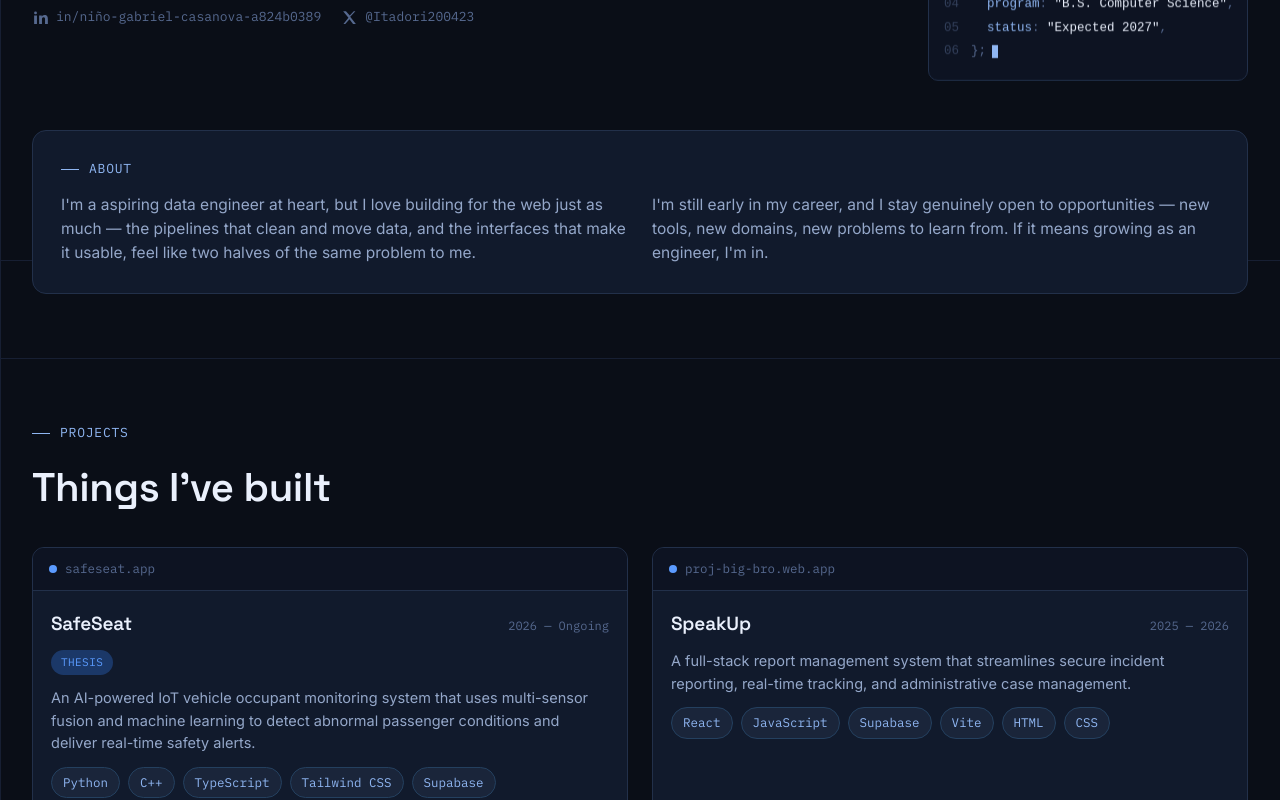
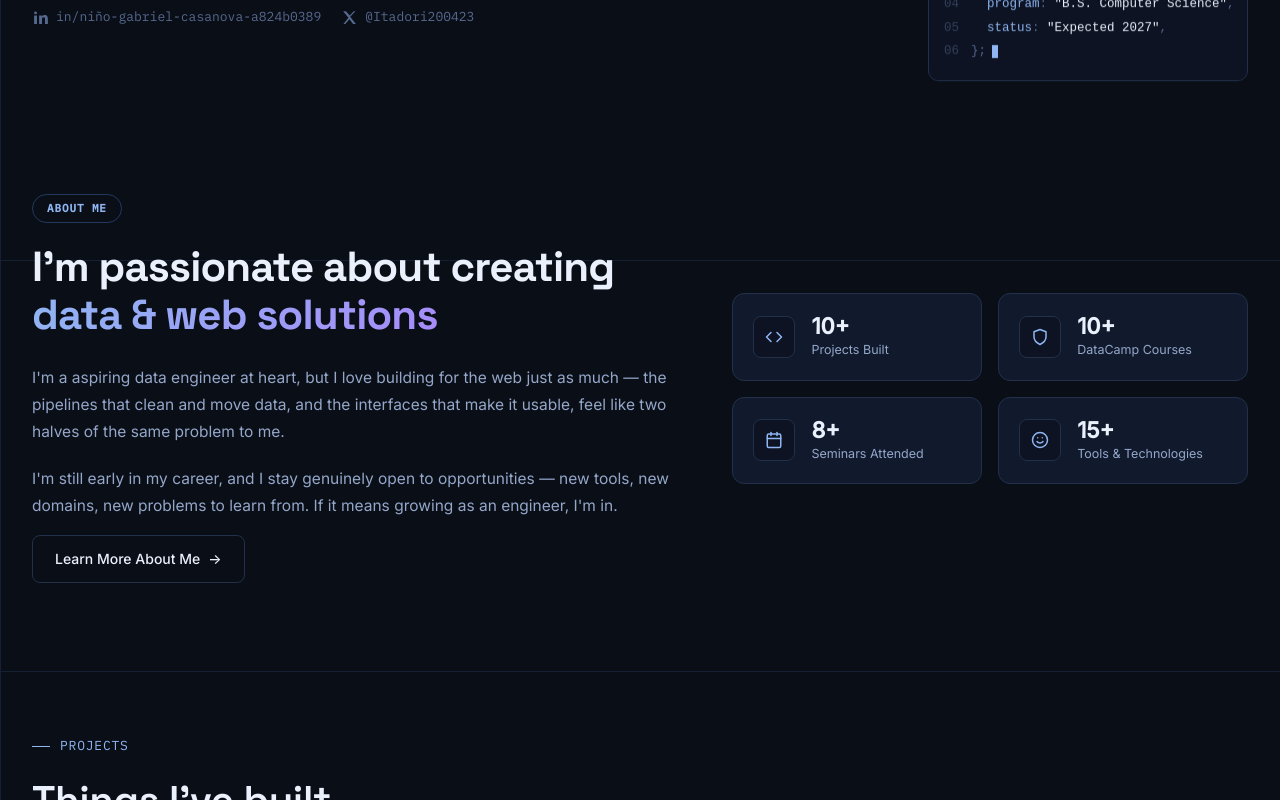
Before and after one commit to ooniins/Casanova_Portfolio, a React (Vite) app: page / in a window 1280 px wide. Shown: the part 540-1340 px from the top of the page. Built offline with nearby package versions, Linux system fonts and the light colour scheme.

Commit message:
Docs: Update about page

```diff
--- a/src/components/About.css
+++ b/src/components/About.css
@@ -95,8 +95,8 @@
 /* ===== Levitating Profile Picture Placeholder ===== */
 .hero__avatar-panel {
   flex: 0 0 auto;
-  width: 320px; /* Made your pic a bit bigger! */
-  margin-left: 35px; /* Shifted the pic slightly to the right */
+  width: 320px;
+  margin-left: 35px;
   align-self: flex-start;
   background: var(--bg-raised);
   border: 1px solid var(--line);
@@ -135,9 +135,9 @@
 /* ===== Compact Code-styled info block ===== */
 .code-card {
   flex: 0 0 auto;
-  width: 320px; /* Kept compact and neat */
+  width: 320px;
   align-self: flex-end;
-  margin-top: -38px; /* Tucks beautifully underneath your larger frame */
+  margin-top: -38px;
   border: 1px solid var(--line);
   border-radius: 10px;
   overflow: hidden;
@@ -156,51 +156,22 @@
 
 /* ===== Animations ===== */
 @keyframes panel-in {
-  from {
-    opacity: 0;
-    transform: translateX(-14px);
-  }
-  to {
-    opacity: 1;
-    transform: translateX(0);
-  }
+  from { opacity: 0; transform: translateX(-14px); }
+  to { opacity: 1; transform: translateX(0); }
 }
 
 @keyframes card-in {
-  to {
-    opacity: 1;
-    transform: translateX(0);
-  }
+  to { opacity: 1; transform: translateX(0); }
 }
 
 @keyframes levitate-panel {
-  0%, 100% {
-    transform: translateY(0);
-  }
-  50% {
-    transform: translateY(-8px);
-  }
+  0%, 100% { transform: translateY(0); }
+  50% { transform: translateY(-8px); }
 }
 
 @keyframes levitate-card {
-  0%, 100% {
-    transform: translateY(0);
-  }
-  50% {
-    transform: translateY(-11px);
-  }
-}
-
-@media (prefers-reduced-motion: reduce) {
-  .hero__avatar-panel,
-  .code-card {
-    animation: none;
-    opacity: 1;
-    transform: none;
-  }
-  .code-card:hover {
-    transform: none;
-  }
+  0%, 100% { transform: translateY(0); }
+  50% { transform: translateY(-11px); }
 }
 
 .code-card__bar {
@@ -222,21 +193,9 @@
 }
 
 @keyframes dot-pulse {
-  0% {
-    box-shadow: 0 0 0 0 rgba(91, 155, 255, 0.45);
-  }
-  70% {
-    box-shadow: 0 0 0 6px rgba(91, 155, 255, 0);
-  }
-  100% {
-    box-shadow: 0 0 0 0 rgba(91, 155, 255, 0);
-  }
-}
-
-@media (prefers-reduced-motion: reduce) {
-  .code-card__dot {
-    animation: none;
-  }
+  0% { box-shadow: 0 0 0 0 rgba(91, 155, 255, 0.45); }
+  70% { box-shadow: 0 0 0 6px rgba(91, 155, 255, 0); }
+  100% { box-shadow: 0 0 0 0 rgba(91, 155, 255, 0); }
 }
 
 .code-card__path {
@@ -267,18 +226,7 @@
 }
 
 @keyframes code-line-in {
-  to {
-    opacity: 1;
-    transform: translateX(0);
-  }
-}
-
-@media (prefers-reduced-motion: reduce) {
-  .code-line {
-    animation: none;
-    opacity: 1;
-    transform: none;
-  }
+  to { opacity: 1; transform: translateX(0); }
 }
 
 .code-line__num {
@@ -294,25 +242,11 @@
   padding-left: 16px;
 }
 
-.code-tok-kw {
-  color: var(--blue-muted);
-}
-
-.code-tok-var {
-  color: var(--blue-soft);
-}
-
-.code-tok-key {
-  color: var(--blue-soft);
-}
-
-.code-tok-str {
-  color: var(--ink);
-}
-
-.code-tok-punc {
-  color: var(--ink-faint);
-}
+.code-tok-kw { color: var(--blue-muted); }
+.code-tok-var { color: var(--blue-soft); }
+.code-tok-key { color: var(--blue-soft); }
+.code-tok-str { color: var(--ink); }
+.code-tok-punc { color: var(--ink-faint); }
 
 .code-cursor {
   display: inline-block;
@@ -324,35 +258,149 @@
   animation: hero-blink 1s step-end infinite;
 }
 
-@media (prefers-reduced-motion: reduce) {
-  .code-cursor {
-    animation: none;
+/* ===== NEW REDESIGNED LOWER ABOUT ME SECTION ===== */
+.about-me {
+  display: grid;
+  grid-template-columns: 1.25fr 1fr;
+  gap: 56px;
+  align-items: center;
+  padding: 64px 0 24px 0;
+}
+
+.about-me__badge {
+  display: inline-block;
+  font-family: var(--font-mono);
+  font-size: 11px;
+  font-weight: 600;
+  text-transform: uppercase;
+  letter-spacing: 0.08em;
+  color: var(--blue-soft);
+  border: 1px solid rgba(91, 155, 255, 0.3);
+  padding: 5px 14px;
+  border-radius: 100px;
+  margin-bottom: 20px;
+}
+
+.about-me__heading {
+  font-size: clamp(28px, 3.8vw, 42px);
+  line-height: 1.15;
+  font-weight: 700;
+  color: var(--ink);
+  margin-bottom: 24px;
+  letter-spacing: -0.02em;
+}
+
+.about-me__highlight {
+  background: linear-gradient(135deg, var(--blue-soft), #a78bfa);
+  background-clip: text;
+  -webkit-background-clip: text;
+  -webkit-text-color: transparent;
+  -webkit-text-fill-color: transparent;
+}
+
+.about-me__text {
+  font-size: 15.5px;
+  line-height: 1.75;
+  color: var(--ink-dim);
+  margin-bottom: 20px;
+}
+
+.about-me__text:last-child {
+  margin-bottom: 0;
+}
+
+.about-me__btn {
+  display: inline-flex;
+  align-items: center;
+  gap: 8px;
+  margin-top: 16px;
+  background: transparent;
+  border: 1px solid var(--line);
+  color: var(--ink);
+  padding: 12px 22px;
+  border-radius: 8px;
+  font-size: 14px;
+  font-weight: 500;
+  text-decoration: none;
+  transition: background 0.2s ease, border-color 0.2s ease;
+}
+
+.about-me__btn:hover {
+  background: var(--bg-inset);
+  border-color: var(--blue-soft-dim);
+}
+
+.about-me__btn-arrow {
+  transition: transform 0.2s ease;
+}
+
+.about-me__btn:hover .about-me__btn-arrow {
+  transform: translateX(3px);
+}
+
+/* ===== Matrix grid for metrics layout ===== */
+.about-me__stats {
+  display: grid;
+  grid-template-columns: 1fr 1fr;
+  gap: 16px;
+}
+
+.stat-card {
+  display: flex;
+  align-items: center;
+  gap: 16px;
+  background: var(--bg-raised);
+  border: 1px solid var(--line);
+  border-radius: 12px;
+  padding: 20px;
+  transition: border-color 0.2s ease, transform 0.2s ease;
+}
+
+.stat-card:hover {
+  transform: translateY(-2px);
+  border-color: var(--blue-soft-dim);
+}
+
+.stat-card__icon-wrapper {
+  display: grid;
+  place-items: center;
+  width: 42px;
+  height: 42px;
+  border-radius: 8px;
+  background: var(--bg-inset);
+  border: 1px solid var(--line);
+  color: var(--blue-soft);
+  flex-shrink: 0;
+}
+
+.stat-card__info {
+  display: flex;
+  flex-direction: column;
+  gap: 2px;
+}
+
+.stat-card__value {
+  font-size: 22px;
+  font-weight: 700;
+  color: var(--ink);
+  line-height: 1.1;
+}
+
+.stat-card__label {
+  font-size: 12.5px;
+  color: var(--ink-dim);
+}
+
+@media (max-width: 960px) {
+  .about-me {
+    grid-template-columns: 1fr;
+    gap: 40px;
+    padding: 48px 0;
   }
 }
 
-.bio-panel {
-  background: var(--bg-raised);
-  border: 1px solid var(--line);
-  border-radius: 14px;
-  padding: 28px;
-}
-
-.bio-panel__grid {
-  display: grid;
-  grid-template-columns: 1fr 1fr;
-  gap: 24px;
-}
-
-.bio-panel__text {
-  color: var(--ink-dim);
-  font-size: 15.5px;
-}
-
-@media (max-width: 900px) {
-  .hero__grid {
-    grid-template-columns: 1fr;
-  }
-  .bio-panel__grid {
+@media (max-width: 480px) {
+  .about-me__stats {
     grid-template-columns: 1fr;
   }
 }
@@ -380,3 +428,19 @@
     margin-top: 0;
   }
 }
+
+@media (prefers-reduced-motion: reduce) {
+  .hero__avatar-panel,
+  .code-card,
+  .code-card__dot,
+  .code-line,
+  .code-cursor {
+    animation: none !important;
+    opacity: 1 !important;
+    transform: none !important;
+  }
+  .stat-card:hover,
+  .code-card:hover {
+    transform: none !important;
+  }
+}
--- a/src/components/About.jsx
+++ b/src/components/About.jsx
@@ -114,13 +114,79 @@ export default function About() {
       </div>
 
       <div className="container">
-        <div className="bio-panel">
-          <div className="section-eyebrow">ABOUT</div>
-          <div className="bio-panel__grid">
-            {profile.bio.map((paragraph, i) => (
-              <p key={i} className="bio-panel__text">
-                {paragraph}
-              </p>
+        <div className="about-me">
+          <div className="about-me__content">
+            <div className="about-me__badge">About Me</div>
+            <h2 className="about-me__heading">
+              I'm passionate about creating <span className="about-me__highlight">data & web solutions</span>
+            </h2>
+            <div className="about-me__description">
+              {profile.bio.map((paragraph, i) => (
+                <p key={i} className="about-me__text">
+                  {paragraph}
+                </p>
+              ))}
+            </div>
+            <a
+              href="#projects"
+              className="about-me__btn"
+              onClick={(e) => {
+                e.preventDefault();
+                document.getElementById("projects")?.scrollIntoView({ behavior: "smooth" });
+              }}
+            >
+              Learn More About Me <span className="about-me__btn-arrow">→</span>
+            </a>
+          </div>
+
+          <div className="about-me__stats">
+            {[
+              {
+                icon: (
+                  <svg xmlns="http://www.w3.org/2000/svg" width="18" height="18" viewBox="0 0 24 24" fill="none" stroke="currentColor" strokeWidth="2" strokeLinecap="round" strokeLinejoin="round">
+                    <polyline points="16 18 22 12 16 6"></polyline><polyline points="8 6 2 12 8 18"></polyline>
+                  </svg>
+                ),
+                value: "10+",
+                label: "Projects Built"
+              },
+              {
+                icon: (
+                  <svg xmlns="http://www.w3.org/2000/svg" width="18" height="18" viewBox="0 0 24 24" fill="none" stroke="currentColor" strokeWidth="2" strokeLinecap="round" strokeLinejoin="round">
+                    <path d="M12 22s8-4 8-10V5l-8-3-8 3v7c0 6 8 10 8 10z"></path>
+                  </svg>
+                ),
+                value: "10+",
+                label: "DataCamp Courses"
+              },
+              {
+                icon: (
+                  <svg xmlns="http://www.w3.org/2000/svg" width="18" height="18" viewBox="0 0 24 24" fill="none" stroke="currentColor" strokeWidth="2" strokeLinecap="round" strokeLinejoin="round">
+                    <rect x="3" y="4" width="18" height="18" rx="2" ry="2"></rect><line x1="16" y1="2" x2="16" y2="6"></line><line x1="8" y1="2" x2="8" y2="6"></line><line x1="3" y1="10" x2="21" y2="10"></line>
+                  </svg>
+                ),
+                value: "8+",
+                label: "Seminars Attended"
+              },
+              {
+                icon: (
+                  <svg xmlns="http://www.w3.org/2000/svg" width="18" height="18" viewBox="0 0 24 24" fill="none" stroke="currentColor" strokeWidth="2" strokeLinecap="round" strokeLinejoin="round">
+                    <circle cx="12" cy="12" r="10"></circle><path d="M8 14s1.5 2 4 2 4-2 4-2"></path><line x1="9" y1="9" x2="9.01" y2="9"></line><line x1="15" y1="9" x2="15.01" y2="9"></line>
+                  </svg>
+                ),
+                value: "15+",
+                label: "Tools & Technologies"
+              },
+            ].map((stat, i) => (
+              <div key={i} className="stat-card">
+                <div className="stat-card__icon-wrapper">
+                  {stat.icon}
+                </div>
+                <div className="stat-card__info">
+                  <span className="stat-card__value">{stat.value}</span>
+                  <span className="stat-card__label">{stat.label}</span>
+                </div>
+              </div>
             ))}
           </div>
         </div>
```
